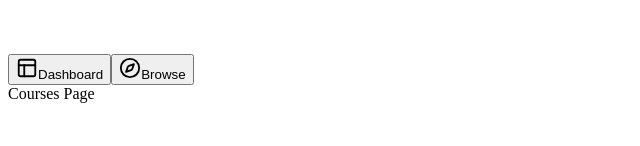
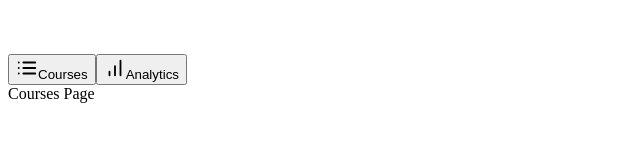
Before and after one commit to UnicornDad8/lms, a Next.js app: page /teacher/courses in a window 1280 px wide. Shown: the part 154-300 px from the top of the page, without its empty margins (0-640 px from the left). Built offline with nearby package versions, Linux system fonts and the light colour scheme.

Commit message:
Add first draft of CoursesPage

```diff
--- a/app/(dashboard)/_components/sidebar-routes.tsx
+++ b/app/(dashboard)/_components/sidebar-routes.tsx
@@ -1,7 +1,7 @@
 "use client";
 
-import { Compass, Layout } from 'lucide-react';
-import React from 'react';
+import { usePathname } from 'next/navigation';
+import { BarChart, Compass, Layout, ListIcon } from 'lucide-react';
 import SidebarItem from './sidebar-item';
 
 const guestRoutes = [
@@ -17,8 +17,25 @@
   }
 ]
 
+const teacherRoutes = [
+  {
+    icon: ListIcon,
+    label: "Courses",
+    href: "/teacher/courses"
+  },
+  {
+    icon: BarChart,
+    label: "Analytics",
+    href: "/teacher/analytics"
+  }
+]
+
 const SidebarRoutes = () => {
-  const routes = guestRoutes;
+  const pathname = usePathname();
+
+  const isTeacherPage = pathname?.includes("/teacher");
+
+  const routes = isTeacherPage ? teacherRoutes : guestRoutes;
 
   return (
     <div className="flex flex-col w-full">
```
